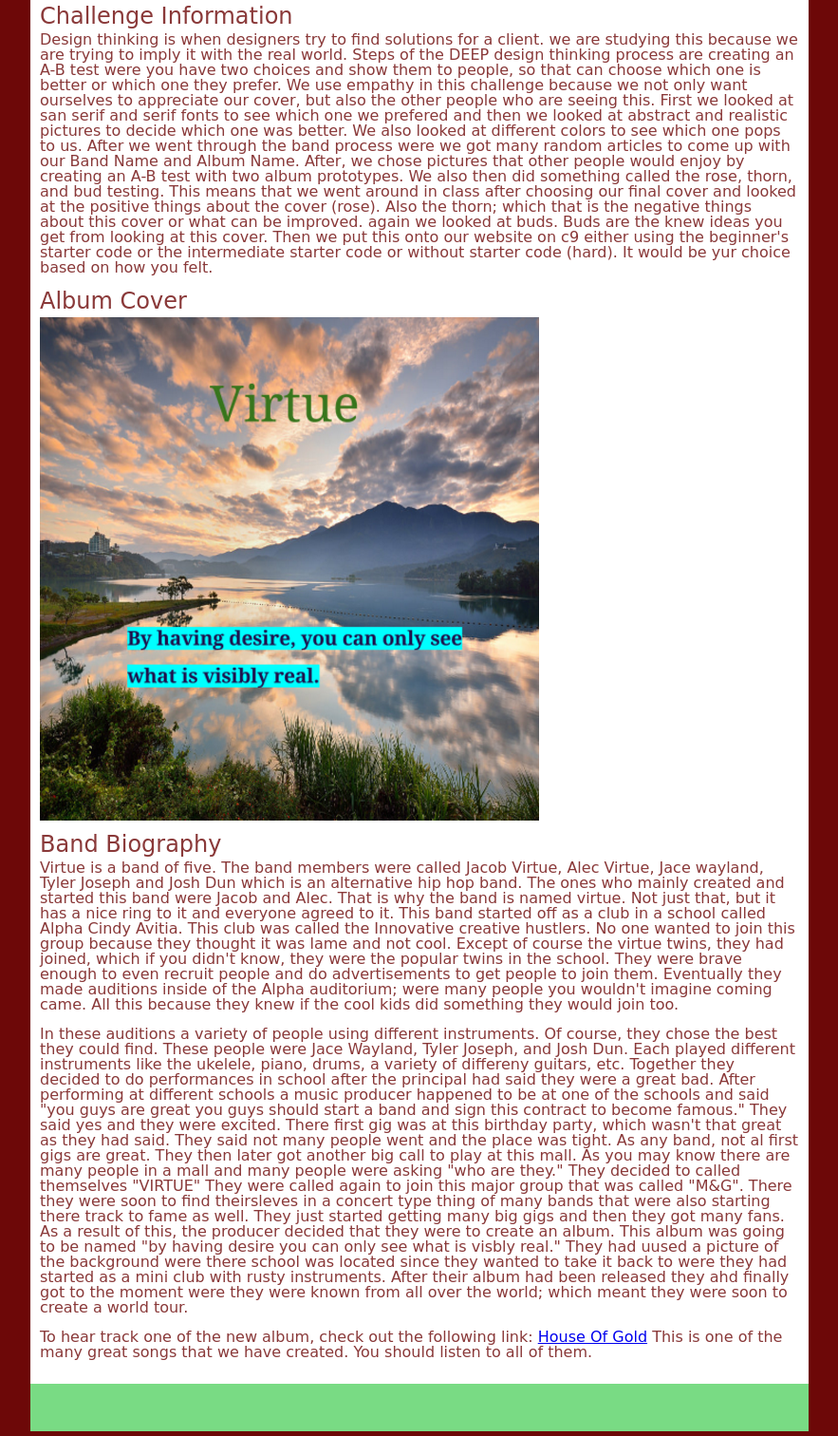
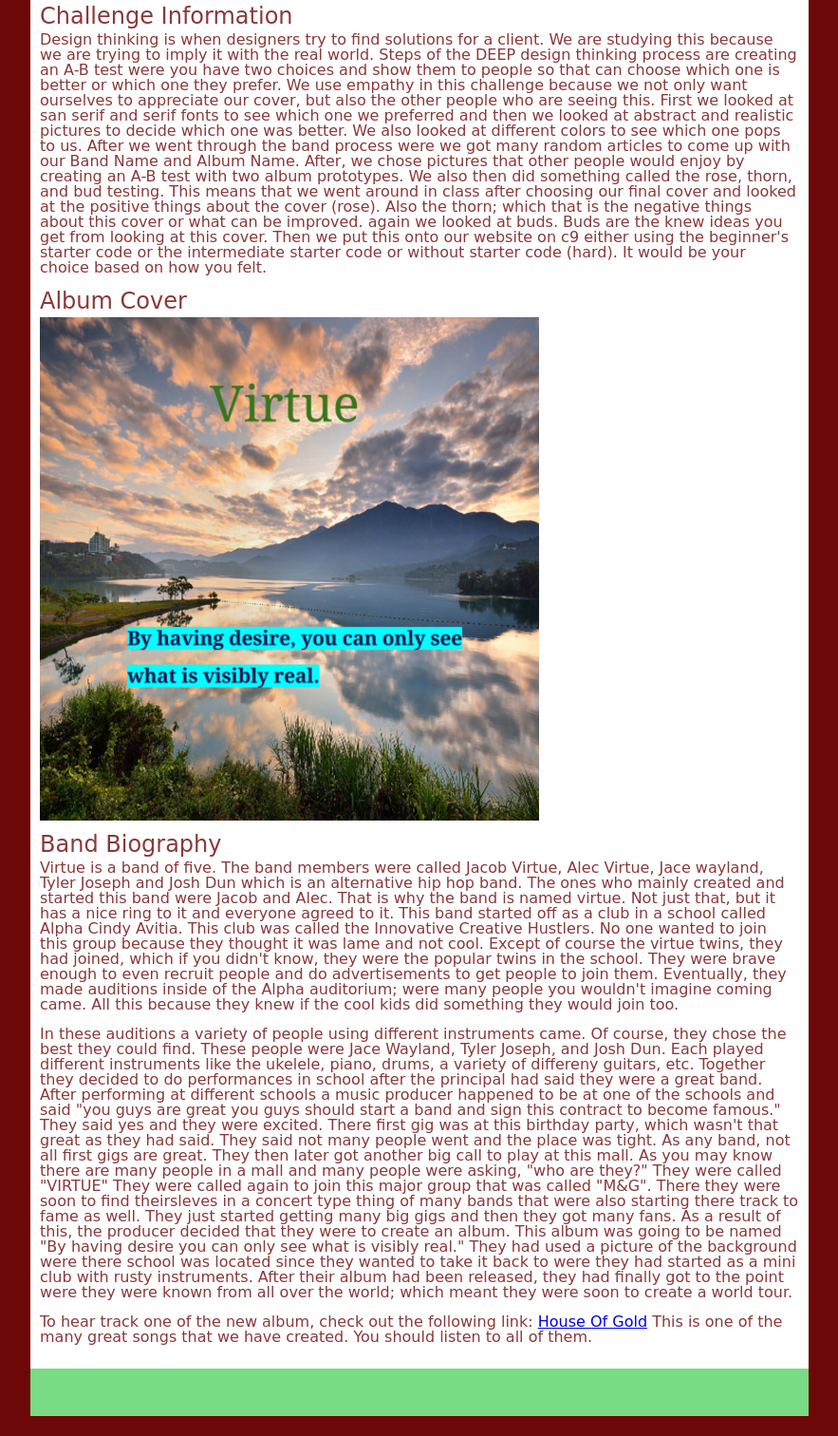
Before and after one commit to Mmmolina25/Mmmolina25.github.io, a plain HTML site: page design_a_band.html in a window 1280 px wide. Shown: the part 137-1649 px from the top of the page at 95% size, without its empty margins (198-1081 px from the left). Drawn offline with Linux system fonts and the light colour scheme.

Commit message:
Initial commit

```diff
--- a/design_a_band.html
+++ b/design_a_band.html
@@ -109,15 +109,15 @@
     <!-- TODO: Create your page here -->
      <h1>Challenge:Design A Band</h1>
      <h2>Challenge Information</h2>
-     <p>Design thinking is when designers try  to find solutions for a client. we are studying this because we
+     <p>Design thinking is when designers try  to find solutions for a client. We are studying this because we
      are trying to imply it with the real world. Steps of the DEEP design thinking process are creating an A-B test were
-     you have two choices and show them to people, so that can choose which one is better or which one they prefer. We use empathy in this challenge because we not only want ourselves to appreciate our cover, but also the other people who are seeing this. First we looked at san serif and serif fonts to see which one we prefered and then we looked at abstract and
+     you have two choices and show them to people so that can choose which one is better or which one they prefer. We use empathy in this challenge because we not only want ourselves to appreciate our cover, but also the other people who are seeing this. First we looked at san serif and serif fonts to see which one we preferred and then we looked at abstract and
      realistic pictures to decide which one was better. We also looked at different colors to see which one pops to us. After we went through the
      band process were we got many random articles to come up with our Band Name and Album Name. After, we chose pictures that other people would enjoy by
      creating an A-B test with two album prototypes. We also then did something called the rose, thorn, and bud testing. This means that we went around in class after choosing our final cover and
      looked at the positive things about the cover (rose). Also the thorn;  which that is
      the negative things about this cover or what can be improved. again we looked at buds. Buds are the knew ideas you get from looking at this cover.
-     Then we put this onto our website on c9 either using the beginner's starter code or the intermediate starter code or without starter code (hard). It would be yur choice based on how you felt.
+     Then we put this onto our website on c9 either using the beginner's starter code or the intermediate starter code or without starter code (hard). It would be your choice based on how you felt.
      </p>
     <h2>Album Cover</h2>
     <img src="./img/portfolio/design_a_band/albumcover.png" alt="By Having Desire, You Can Only See What Is Visibly Real - Virtue">
@@ -128,28 +128,28 @@
     created and started this band were Jacob and Alec.
     That is why the band is named virtue. Not just that, but it has a nice
     ring to it and everyone agreed to it. This band started off as a club in a school called Alpha Cindy Avitia.
-    This club was called the Innovative creative hustlers. No one wanted to join this group because
+    This club was called the Innovative Creative Hustlers. No one wanted to join this group because
     they thought it was lame and not cool. Except of course the virtue twins, they had joined, which if you didn't know, they
     were the popular twins in the school. They were brave enough to even recruit people and do advertisements to get people to join them.
-    Eventually they made auditions inside of the Alpha auditorium; were many people you wouldn't imagine coming came. All this because they
+    Eventually, they made auditions inside of the Alpha auditorium; were many people you wouldn't imagine coming came. All this because they
     knew if the cool kids did something they would join too.
     </p>
 
    <p>
-     In these auditions a variety of people using different instruments. Of course, they chose the best they could find.
+     In these auditions a variety of people using different instruments came. Of course, they chose the best they could find.
      These people were Jace Wayland, Tyler Joseph, and Josh Dun. Each played different instruments like the ukelele,
      piano, drums, a variety of differeny guitars, etc. Together they decided to do performances in school after the
-     principal had said they were a great bad.
+     principal had said they were a great band.
      After performing at different schools a music producer happened to be at one of the schools and said "you guys
      are great you guys should start a band and sign this contract to become famous." They said yes and they were excited. There first gig was
-     at this birthday party, which wasn't that great as they had said. They said not many people went and the place was tight. As any band, not al first gigs are great. They then later
-     got another big call to play at this mall. As you may know there are many people in a mall and many people were asking "who are they." They decided to called themselves "VIRTUE"
+     at this birthday party, which wasn't that great as they had said. They said not many people went and the place was tight. As any band, not all first gigs are great. They then later
+     got another big call to play at this mall. As you may know there are many people in a mall and many people were asking, "who are they?" They were called "VIRTUE"
      They were called again to join this major group that was called "M&G".
      There they were soon to find theirsleves in a concert type thing of many bands that were also starting there track to fame as well.
-     They just started getting many big gigs and then they got many fans. As a result of this, the producer decided that they were to create an album. This album was going to be named "by having desire you can only see what
-     is visbly real." They had uused a picture of the background were there
+     They just started getting many big gigs and then they got many fans. As a result of this, the producer decided that they were to create an album. This album was going to be named "By having desire you can only see what
+     is visibly real." They had used a picture of the background were there
      school was located since they wanted to take it back to were they had started as a
-     mini club with rusty instruments. After their album had been released they ahd finally got to the moment were they were known from all over the world; which meant they were soon to create a world tour.
+     mini club with rusty instruments. After their album had been released, they had finally got to the point were they were known from all over the world; which meant they were soon to create a world tour.
    </p>
    <P>To hear track one of the new album, check out the following link: <a href="https://www.youtube.com/watch?v=mDyxykpYeu8"  target="_blank">House Of Gold</a> This is one of the many great songs that we have created. You should listen to all of them.</P>
   </div>
```
